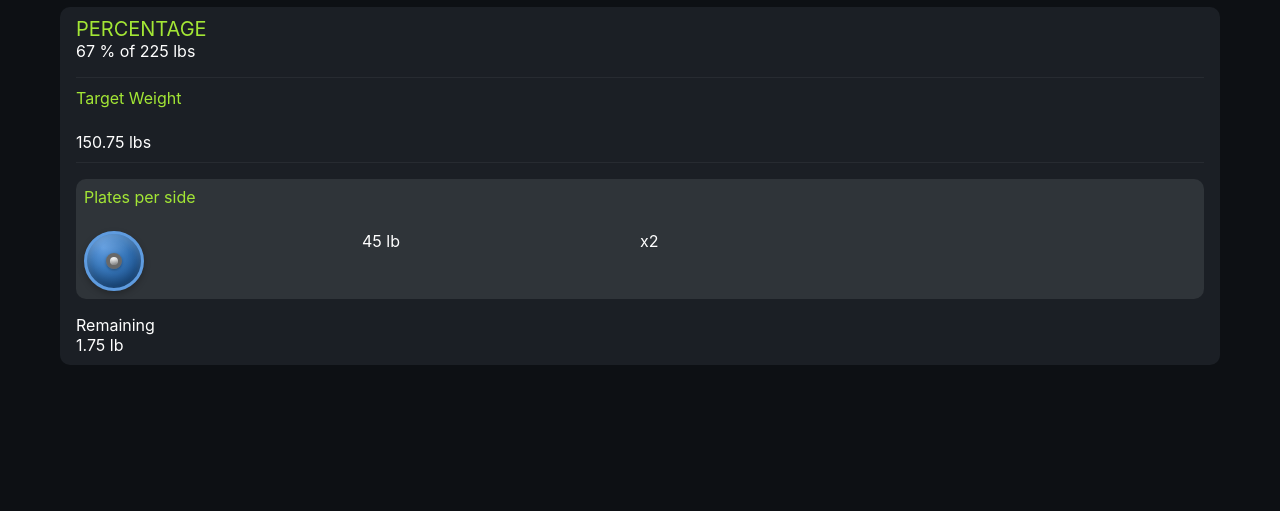
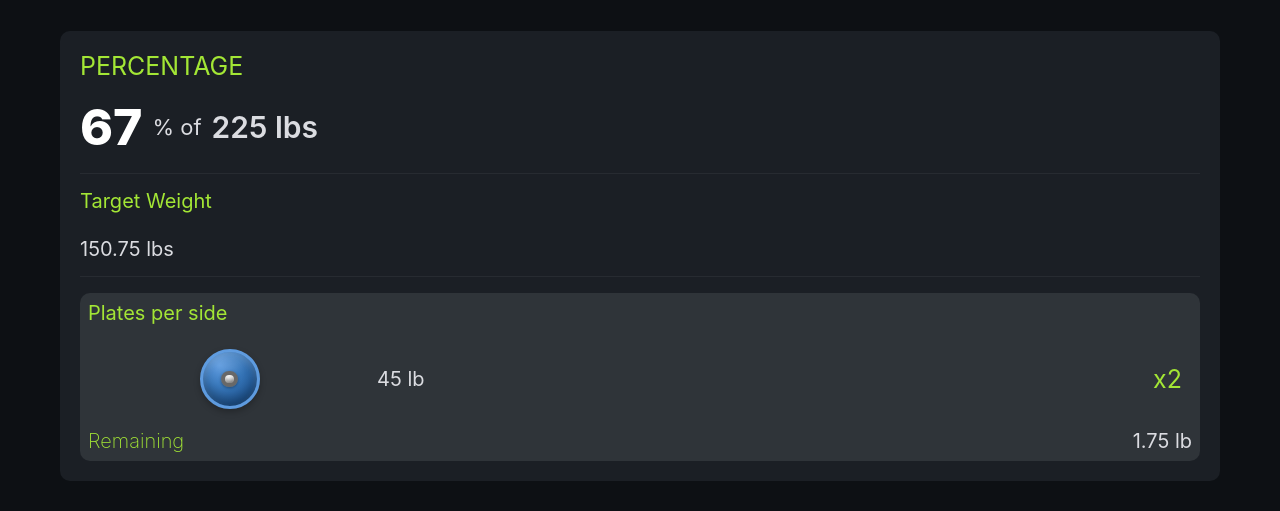
Before and after one commit to alexmtzrv/barbell-loader, a website: page index.html in a window 1280 px wide. Shown: the part 657-1168 px from the top of the page. Before the commit the page ends 1052 px from the top, so only its background shows below. Drawn offline with Linux system fonts and the light colour scheme.

Commit message:
Result card style done

```diff
--- a/index.html
+++ b/index.html
@@ -28,7 +28,7 @@
                     <label for="referenced-weight">PR Weight (lb)</label>
                 </div>
                 <div class="input-style-section">
-                    <input type="number" name="referencedWeight" id="referenced-weight" class="input-style-input" min="35" max="100" step="0.5">
+                    <input type="number" name="referencedWeight" id="referenced-weight" class="input-style-input">
                     <span>LB</span>
                 </div>
             </div>
@@ -37,7 +37,7 @@
                     <label for="percentage">Percentage (%)</label>
                 </div>
                 <div class="input-style-section">
-                    <input type="number" name="percentage" id="percentage" class="input-style-input" min="10" max="100" step="0.5">
+                    <input type="number" name="percentage" id="percentage" class="input-style-input">
                     <span>LB</span>
                 </div>
             </div>
@@ -54,7 +54,7 @@
             <div class="result-card">
                 <div class="card-head">
                     <div class="header-title">PERCENTAGE</div>
-                    <div class="header-number">67 % of 225 lbs</div>
+                    <div class="header-number"><span class="span-number">67</span><span class="span-percent">% of</span><span class="span-pr">225 lbs</span></div>
                 </div>
                 <div class="card-body">
                     <div class="body-title">
@@ -73,10 +73,8 @@
                             <div class="plate plate-color">
                                 <div class="plate-center"></div>
                             </div>
-                            <p>45 lb</p>
-                            <p>x2</p>
-                        </div>
-                    </div>
+                            <p class="plate-weight">45 lb</p>
+                            <p class="plate-quantity">x2</p>
                         </div>
                         <div class="card-footer">
                             <div class="footer-title">
@@ -89,6 +87,8 @@
                     </div>
                 </div>
             </div>
+        </div>
+    </div>
 </main>
 <script src="index.js"></script>
 </body>
--- a/style.css
+++ b/style.css
@@ -133,6 +133,7 @@ body{
     align-items: start;
     gap: 1.5rem;
     padding: 10px 40px;
+    margin-top: 1.5rem;
 }
 
 .result-card{
@@ -142,7 +143,7 @@ body{
     justify-content: start;
     align-content: start;
     gap: 1rem;
-    padding: 10px 16px;
+    padding: 20px 20px;
     border-radius: 10px;
     background-color: #1B1F25;
     color: #ffffff;
@@ -154,16 +155,38 @@ body{
     flex-direction: column;
     justify-content: start;
     align-items: start;
+    gap: 1rem;
 }
 
 .header-title{
     width: 100%;
     color: var(--title-green);
-    font-size: 20px;
+    font-size: 25px;
+    font-weight: 400;
 }
 
 .header-number{
     width: 100%;
+    display: flex;
+    align-items: center;
+    gap: 10px;
+}
+
+.span-number{
+    font-size:50px;
+    font-weight: 800;
+}
+
+.span-percent{
+    font-size:22px ;
+    color: var(--light-gray);
+    font-weight: 400;
+}
+
+.span-pr{
+    font-size:30px ;
+    color: var(--light-gray);
+    font-weight: 600;
 }
 
 .card-body{
@@ -173,7 +196,7 @@ body{
     justify-content: start;
     align-items: start;
     gap: 1.5rem;
-    padding: 10px 0;
+    padding: 15px 0;
     border: 1px solid rgb(112 113 119 / 0.14);
     border-left: none;
     border-right: none;
@@ -181,9 +204,12 @@ body{
 
 .body-title{
     color: var(--title-green);
+    font-size: 20px;
 }
 
 .body-weight{
+    font-size: 20px;
+    color: var(--light-gray);
 }
 
 .card-plates{
@@ -201,6 +227,7 @@ body{
 .plates-title{
     width: 100%;
     color: var(--title-green);
+    font-size: 20px;
 }
 
 .plates-container{
@@ -211,33 +238,40 @@ body{
     display: grid;
     grid-template-columns: 1fr 1fr 2fr;
     grid-auto-rows: 1fr ;
+    padding: 0 10px 20px;
+    align-items: center;
+    gap: 1rem;
 }
 
-/*.plate{*/
-/*    width:60px;*/
-/*    aspect-ratio:1;*/
+.plate-weight{
+    font-size: 20px;
+    justify-self: start;
+    color: var(--light-gray);
+}
 
-/*    border-radius:50%;*/
-/*    border:3px solid transparent;*/
+.plate-quantity{
+    font-size: 25px;
+    color: var(--title-green);
+    justify-self: end;
+}
 
-/*    background:*/
-/*            linear-gradient(#215997,#5E9BDF) padding-box,*/
-/*            linear-gradient(135deg,#215997,#5E9BDF) border-box;*/
+.card-footer{
+    width: 100%;
+    display: flex;
+    flex-direction: row;
+    justify-content: space-between;
+}
 
-/*    display:flex;*/
-/*    justify-content:center;*/
-/*    align-items:center;*/
-/*}*/
+.footer-title{
+    color: var(--title-green);
+    font-size: 20px;
+    font-weight: 200;
+}
 
-/*.plate-center{*/
-/*    width:20px;*/
-/*    aspect-ratio:1;*/
-/*    border-radius:50%;*/
-/*    background:#D9D9D9;*/
-/*    border:4px solid #777;*/
-/*}*/
-
-/***************************************/
+.footer-remaining{
+    font-size: 20px;
+    color: var(--light-gray);
+}
 
 .plate {
     position: relative;
@@ -255,6 +289,7 @@ body{
             inset 0 4px 7px rgba(255, 255, 255, 0.16),
             inset 0 -7px 12px rgba(0, 0, 0, 0.28),
             0 3px 6px rgba(0, 0, 0, 0.25);
+    justify-self: center;
 }
 
 .plate::before {
```
Lines whose indentation alone changed are shown as unchanged.
